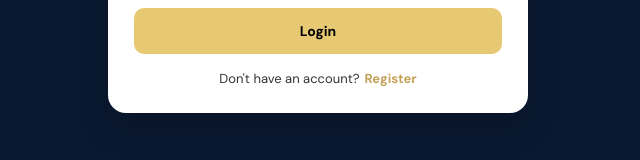
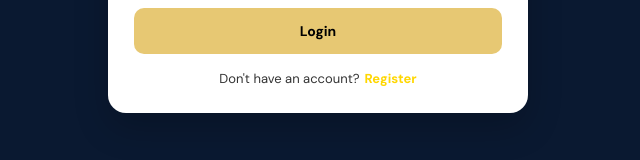
Before and after one commit to vitalisjustus82-dot/vitalis_property_hub, a React (Vite) app: page /agent/login in a window 1280 px wide. Shown: the part 435-595 px from the top of the page, without its empty margins (322-962 px from the left). Built offline with nearby package versions, Linux system fonts and the light colour scheme; no server answers.

Commit message:
fix register route

```diff
--- a/src/pages/AgentLogin.tsx
+++ b/src/pages/AgentLogin.tsx
@@ -60,7 +60,7 @@ const AgentLogin = () => {
 
               <div style={{ textAlign: 'center', marginTop: '16px', fontSize: '13px', color: '#333' }}>
                 Don't have an account?
-                <Link to="/agent/signup" style={{ color: '#C5A059', fontWeight: '800', textDecoration: 'none', marginLeft: '5px' }}>
+                <Link to="/agent/register" style={{ color: 'gold', fontWeight: '800', textDecoration: 'none', marginLeft: '5px' }}>
                   Register
                 </Link>
               </div>
```
